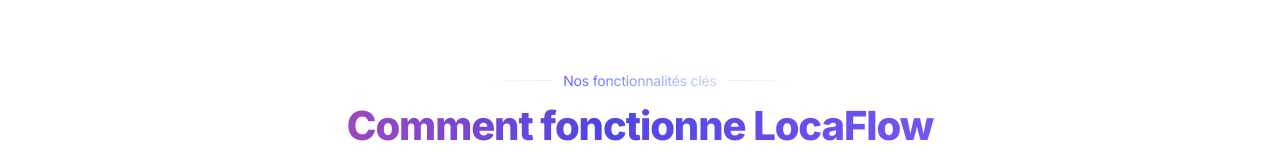
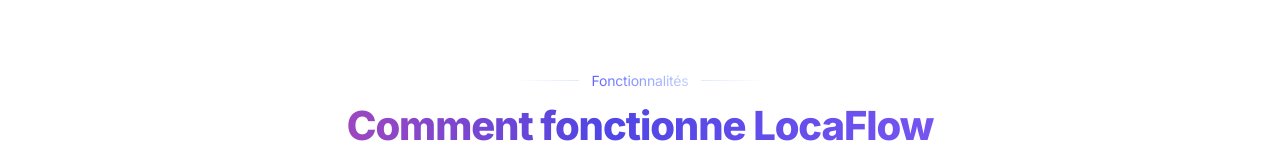
Before and after one commit to mikaelpackowski/locaflow, a Next.js app: page / in a window 1280 px wide. Shown: the part 590-742 px from the top of the page. Built offline with nearby package versions, Linux system fonts and the light colour scheme.

Commit message:
Update workflows.tsx

```diff
--- a/components/workflows.tsx
+++ b/components/workflows.tsx
@@ -14,7 +14,7 @@
             <div className="flex items-center justify-center gap-3 pb-3">
   <div className="h-px w-16 bg-gradient-to-r from-transparent to-indigo-200/50"></div>
   <span className="text-sm bg-gradient-to-r from-indigo-500 to-indigo-200 bg-clip-text text-transparent">
-    Nos fonctionnalités clés
+    Fonctionnalités
   </span>
   <div className="h-px w-16 bg-gradient-to-l from-transparent to-indigo-200/50"></div>
 </div>
```
